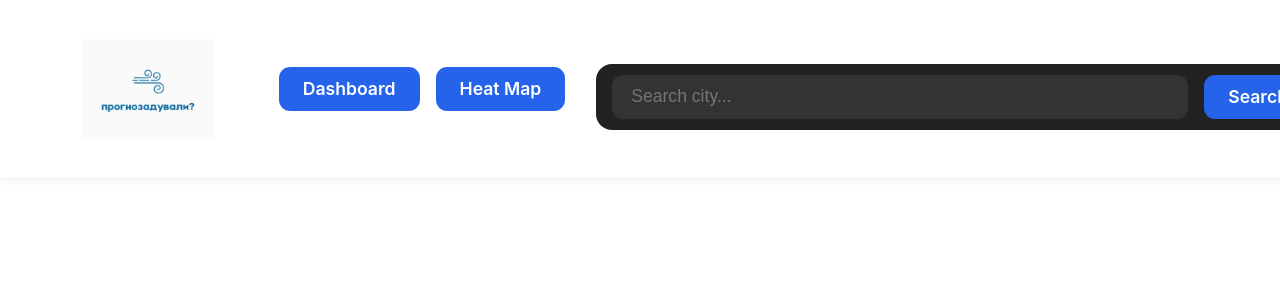
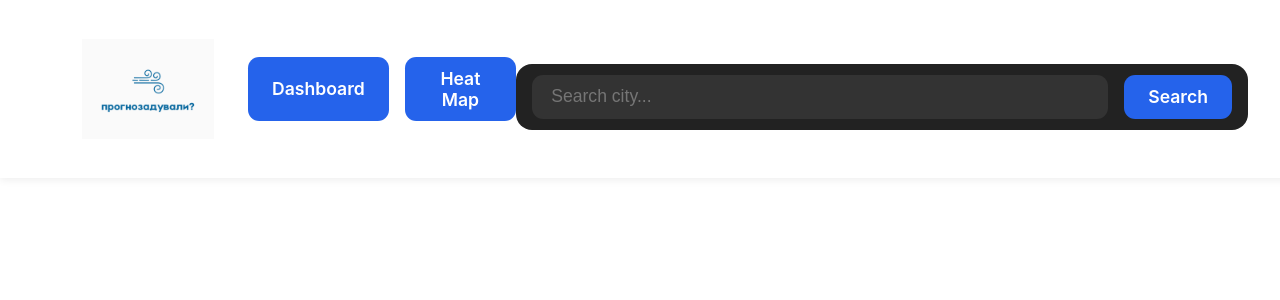
Before and after one commit to stefantosev/PrognozaDuvaLi, a React (Vite) app in the folder duva-li/: page / in a window 1280 px wide. Shown: the top 300 px of the page. Built offline with nearby package versions, Linux system fonts and the light colour scheme.

Commit message:
Fix margin in Navbar

```diff
--- a/duva-li/src/pages/Home.css
+++ b/duva-li/src/pages/Home.css
@@ -24,6 +24,7 @@ body {
   border-radius: 1rem;
   padding: 0.7rem 1rem;
   margin-top: 3rem;
+  margin-right: 5rem;
   margin-bottom: 2rem;
 }
 
```
